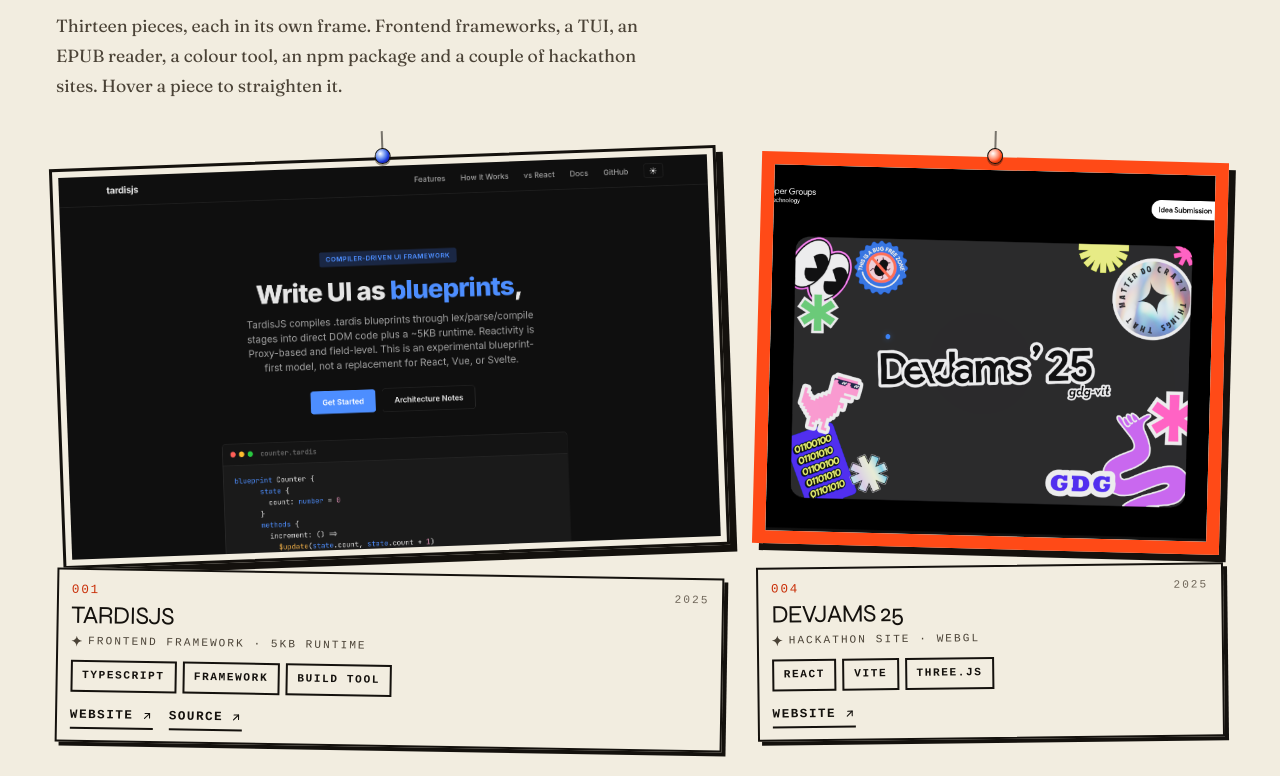
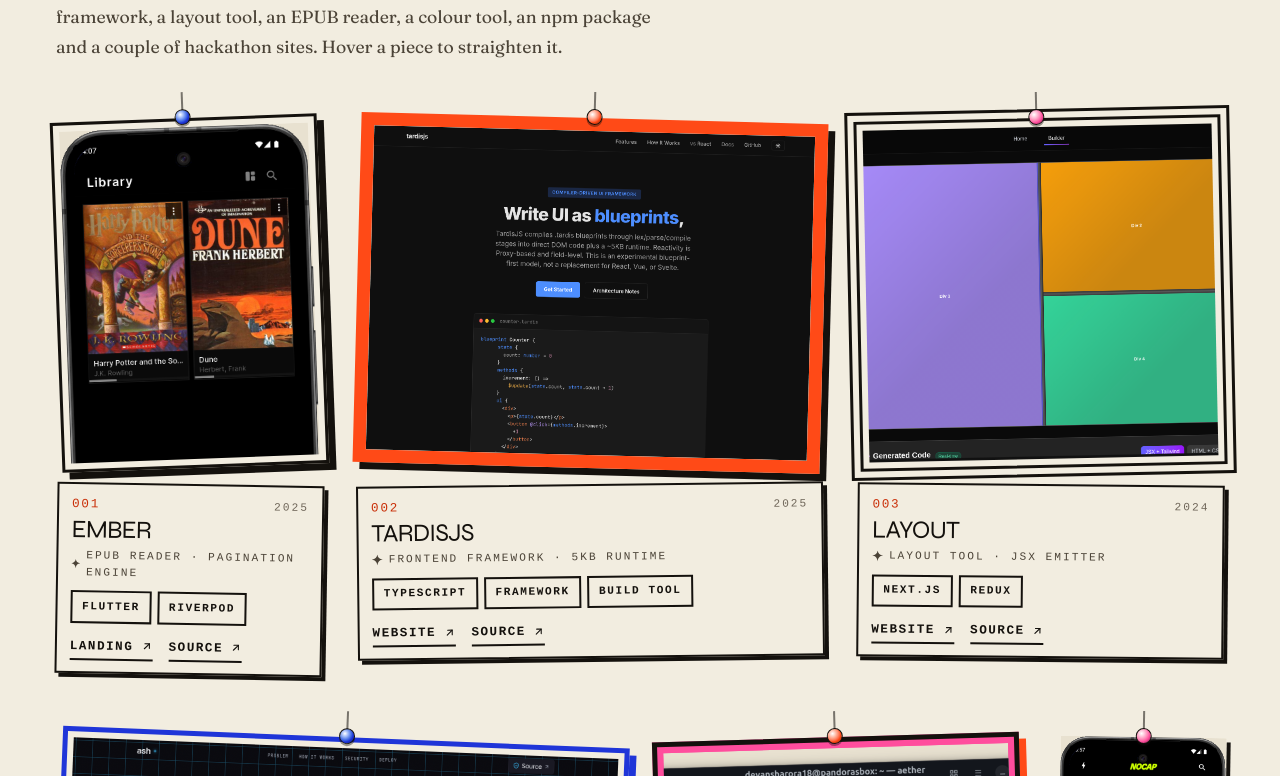
Before and after one commit to devansharora18/portfolio, a React (Vite) app: page / in a window 1280 px wide. Shown: the part 1744-2520 px from the top of the page. Built offline with nearby package versions, Linux system fonts and the light colour scheme; a web font is replaced by a local one.

Commit message:
feat(work): add Ash, reorder the wall, drop the diptych schematic

```diff
--- a/src/components/Diptych.tsx
+++ b/src/components/Diptych.tsx
@@ -19,25 +19,6 @@
   "Details nobody asked for",
 ];
 
-function Schematic() {
-  return (
-    <svg viewBox="0 0 320 190" className="w-full" fill="none" stroke="currentColor" strokeWidth={2} aria-hidden="true">
-      <rect x="8" y="12" width="132" height="78" />
-      <rect x="22" y="26" width="104" height="50" strokeDasharray="5 4" />
-      <path d="M8 122h300" strokeDasharray="4 5" />
-      <path d="M8 112v20M308 112v20" />
-      <path d="M156 12v78" />
-      <circle cx="156" cy="12" r="4" fill="currentColor" stroke="none" />
-      <circle cx="156" cy="90" r="4" fill="currentColor" stroke="none" />
-      <circle cx="240" cy="50" r="36" />
-      <circle cx="240" cy="50" r="16" />
-      <circle cx="240" cy="50" r="5" fill="currentColor" stroke="none" />
-      <path d="M176 146l26 26h54" />
-      <rect x="46" y="146" width="80" height="34" />
-      <path d="M126 163h40" strokeDasharray="3 4" />
-    </svg>
-  );
-}
 
 export default function Diptych() {
   const [ready, setReady] = useState(false);
@@ -103,9 +84,6 @@
                 <li>postgres · firebase</li>
                 <li>tests, ci, then ship</li>
               </ul>
-              <div className="hidden w-[42%] max-w-[250px] opacity-70 sm:block">
-                <Schematic />
-              </div>
             </div>
           </div>
         </div>
--- a/src/components/Wall.tsx
+++ b/src/components/Wall.tsx
@@ -3,32 +3,32 @@
 import { ArrowUpRight } from "./icons";
 import { Spark } from "./Art";
 
-/* The hang: rows of spans that each total 12, grouped so every piece in a row
-   shares one landscape / portrait ratio → uniform height, no dead gaps. */
+/* The hang. Rows of spans that each total 12, in the order the work is
+   presented. Frame height is uniform per row, so a portrait phone shot and a
+   wide site shot still hang on the same line. */
 const HANG: { title: string; span: number }[] = [
-  { title: "TardisJS", span: 7 },
-  { title: "Devjams 25", span: 5 },
-  { title: "Nocap", span: 4 },
-  { title: "Ember", span: 4 },
-  { title: "Rogi Sahyogi", span: 4 },
-  { title: "Aether", span: 6 },
-  { title: "ARGOS", span: 6 },
+  { title: "Ember", span: 3 },
+  { title: "TardisJS", span: 5 },
   { title: "Layout", span: 4 },
+  { title: "Ash", span: 6 },
+  { title: "Aether", span: 4 },
+  { title: "Nocap", span: 2 },
+  { title: "ARGOS", span: 4 },
+  { title: "Devjams 25", span: 4 },
   { title: "WT26", span: 4 },
+  { title: "CPU Controller", span: 4 },
   { title: "AgroStat", span: 4 },
-  { title: "CPU Controller", span: 6 },
-  { title: "Color Palette", span: 6 },
-  { title: "Hover Carousel", span: 12 },
+  { title: "Color Palette", span: 4 },
+  { title: "Hover Carousel", span: 9 },
+  { title: "Rogi Sahyogi", span: 3 },
 ];
-
-const ROTS = [-2.1, 1.5, -1.2, 2.3, -1.7, 0.9, -2.5, 1.8, -0.7, 2.0, -1.4, 1.1, -1.6];
-const INSETS = [0, -5, 5, 0, -7, 7, 0, -4, 4, 0, -6, 6, 0];
+const ROTS = [-2.1, 1.5, -1.2, 2.3, -1.7, 0.9, -2.5, 1.8, -0.7, 2.0, -1.4, 1.1, -1.6, 1.3];
+const INSETS = [0, -5, 5, 0, -7, 7, 0, -4, 4, 0, -6, 6, 0, -3];
 const FRAMES = ["f-thin", "f-fat", "f-double", "f-blue", "f-pop", "f-raw"];
-const YEARS = ["2025", "2025", "2025", "2025", "2024", "2025", "2025", "2024", "2025", "2024", "2023", "2023", "2023"];
-
-/* Row height as a fraction of the content width, per orientation. */
-const H_LANDSCAPE = 0.35;
-const H_PORTRAIT = 0.47;
+const YEARS = [
+  "2025", "2025", "2024", "2026", "2025", "2025", "2025", "2025",
+  "2025", "2024", "2024", "2023", "2023", "2024",
+];
 
 export default function Wall() {
   const byTitle = new Map(projects.map((p) => [p.title, p]));
@@ -52,29 +52,23 @@
           }
         >
           <p className="prose mt-5 max-w-[54ch]">
-            Thirteen pieces, each in its own frame. Frontend frameworks, a TUI, an
-            EPUB reader, a colour tool, an npm package and a couple of hackathon
-            sites. Hover a piece to straighten it.
+            Fourteen pieces, each in its own frame. An encrypted chat app, a
+            frontend framework, a layout tool, an EPUB reader, a colour tool, an
+            npm package and a couple of hackathon sites. Hover a piece to
+            straighten it.
           </p>
         </Head>
       </div>
 
       <div className="wrap pb-4">
         <div className="wall">
-          {pieces.map((project, i) => {
-            const span = HANG[i].span;
-            const portrait = project.shape === "slab";
-            const h = portrait ? H_PORTRAIT : H_LANDSCAPE;
-            const spanMd = span >= 7 ? 6 : 3;
-            return (
+          {pieces.map((project, i) => (
             <figure
               className="wall__item"
               key={project.no}
               style={{
-                  ["--span" as string]: String(span),
-                  ["--span-md" as string]: String(spanMd),
-                  ["--ar" as string]: (span / (12 * h)).toFixed(4),
-                  ["--ar-md" as string]: (spanMd / (6 * h)).toFixed(4),
+                ["--span" as string]: String(HANG[i].span),
+                ["--span-md" as string]: HANG[i].span >= 7 ? "6" : "3",
                 ["--rot" as string]: `${ROTS[i % ROTS.length]}deg`,
                 ["--inset" as string]: `${INSETS[i % INSETS.length]}px`,
               }}
@@ -85,19 +79,29 @@
                   className={`pin${i % 3 === 0 ? " pin--ultra" : i % 3 === 2 ? " pin--pop" : ""}`}
                   aria-hidden="true"
                 />
-                  <div className={`fig ${FRAMES[i % FRAMES.length]}${portrait ? " fig--slab" : ""}`}>
+                <div
+                  className={`fig ${FRAMES[i % FRAMES.length]}${
+                    project.shape === "slab" ? " fig--slab" : ""
+                  }${HANG[i].span >= 8 ? " fig--pan" : ""}`}
+                >
                   <img src={project.image} alt={`${project.title} — interface`} loading="lazy" />
                 </div>
               </div>
 
-                <figcaption className="placard mt-4" style={{ transform: `rotate(${(-ROTS[i % ROTS.length] * 0.45).toFixed(2)}deg)` }}>
+              <figcaption
+                className="placard mt-4"
+                style={{ transform: `rotate(${(-ROTS[i % ROTS.length] * 0.45).toFixed(2)}deg)` }}
+              >
                 <div className="flex items-baseline justify-between gap-3">
                   <span className="anno" style={{ color: "var(--verm-text)" }}>
                     {project.no}
                   </span>
                   <span className="anno-sm dim">{YEARS[i % YEARS.length]}</span>
                 </div>
-                  <h3 className="loud mt-1.5" style={{ fontSize: "clamp(1.1rem, 0.88rem + 0.85vw, 1.65rem)" }}>
+                <h3
+                  className="loud mt-1.5"
+                  style={{ fontSize: "clamp(1.1rem, 0.88rem + 0.85vw, 1.65rem)" }}
+                >
                   {project.title}
                 </h3>
                 <p className="anno-sm mt-1.5 dim-2 flex items-center gap-1.5">
@@ -127,8 +131,7 @@
                 </div>
               </figcaption>
             </figure>
-            );
-          })}
+          ))}
         </div>
       </div>
     </section>
--- a/src/index.css
+++ b/src/index.css
@@ -805,13 +805,11 @@
   .wall {
     display: grid;
     grid-template-columns: 1fr;
-    gap: 44px 30px;
+    gap: 46px 30px;
   }
   @media (min-width: 760px) {
     .wall {
       grid-template-columns: repeat(6, 1fr);
-      grid-auto-flow: dense;
-      gap: 46px 30px;
     }
   }
   @media (min-width: 1080px) {
@@ -834,21 +832,28 @@
       grid-column: span var(--span, 6);
     }
   }
-  /* Frame height is set per row so every piece hangs on a common line. */
-  .fig {
+  /* One hang height per row: widths vary with the span, so a narrow span reads
+     as a portrait frame and a wide one as a landscape frame. Scoped to .wall so
+     it can never resize a frame elsewhere (the diptych's polaroid, say). */
+  .wall .fig {
     aspect-ratio: 4 / 3;
   }
-  .fig--slab {
+  .wall .fig--slab {
     aspect-ratio: 3 / 4;
   }
+  /* very wide frames crop vertically: bias away from the header area */
+  .wall .fig--pan img {
+    object-position: 50% 66%;
+  }
   @media (min-width: 760px) {
-    .fig {
-      aspect-ratio: var(--ar-md, 4 / 3);
+    .wall .fig {
+      aspect-ratio: auto;
+      height: clamp(178px, 24vw, 252px);
     }
   }
   @media (min-width: 1080px) {
-    .fig {
-      aspect-ratio: var(--ar, 4 / 3);
+    .wall .fig {
+      height: clamp(220px, 28vw, 350px);
     }
   }
   .hang {
--- a/src/lib/data.ts
+++ b/src/lib/data.ts
@@ -11,6 +11,7 @@
 import argos from "../assets/projects/argos/image.png";
 import aether from "../assets/projects/aether/image.png";
 import nocap from "../assets/projects/nocapnews/image.png";
+import ash from "../assets/projects/ash/image.png";
 
 export interface Link {
   label: string;
@@ -31,6 +32,19 @@
 export const projects: Project[] = [
   {
     no: "001",
+    title: "Ember",
+    description:
+      "An EPUB reader with RSVP speed reading, bookmarks, highlights and progress tracking. Custom pagination engine, dark/light modes and full library export. Android-first, with a React landing page.",
+    image: ember,
+    shape: "slab",
+    tags: ["Flutter", "Riverpod"],
+    links: [
+      { label: "Landing", href: "https://devansharora18.github.io/ember/" },
+      { label: "Source", href: "https://github.com/devansharora18/ember" },
+    ],
+  },
+  {
+    no: "002",
     title: "TardisJS",
     description:
       "A frontend framework built around a blueprint DSL. Your .tardis files are built down to plain JavaScript modules plus a small ~5KB runtime, using Proxy-based reactivity with direct DOM bindings instead of virtual-DOM reconciliation.",
@@ -43,37 +57,27 @@
     ],
   },
   {
-    no: "002",
-    title: "Nocap",
+    no: "003",
+    title: "Layout",
     description:
-      "A Gen-Z news aggregator with multi-source RSS feeds: pull-to-refresh, article reading, bookmarking, tab navigation and scroll-to-top across World, Tech, Entertainment and Sports.",
-    image: nocap,
-    shape: "slab",
-    tags: ["Flutter", "Riverpod", "RSS"],
-    links: [{ label: "Source", href: "https://github.com/devansharora18/nocap" }],
-  },
-  {
-    no: "003",
-    title: "Ember",
-    description:
-      "An EPUB reader with RSVP speed reading, bookmarks, highlights and progress tracking. Custom pagination engine, dark/light modes and full library export. Android-first, with a React landing page.",
-    image: ember,
-    shape: "slab",
-    tags: ["Flutter", "Riverpod"],
+      "A web tool to sketch and test page layouts fast, emitting ready-to-paste JSX + Tailwind or plain HTML + CSS from the same canvas.",
+    image: layout,
+    shape: "plate",
+    tags: ["Next.js", "Redux"],
     links: [
-      { label: "Landing", href: "https://devansharora18.github.io/ember/" },
-      { label: "Source", href: "https://github.com/devansharora18/ember" },
+      { label: "Website", href: "https://layout.devansharora.in" },
+      { label: "Source", href: "https://github.com/devansharora18/layout" },
     ],
   },
   {
     no: "004",
-    title: "Devjams 25",
+    title: "Ash",
     description:
-      "Official site for Devjams 25, the flagship hackathon run by GDG VIT. Built around a WebGL hero and a lot of scroll choreography.",
-    image: devjams25,
+      "Disposable, end-to-end encrypted peer-to-peer chat. No accounts, no message history and no central database — a room lives only in memory while at least one peer is connected, then evaporates. Peers talk directly over a WebRTC data channel, with keys exchanged client-side.",
+    image: ash,
     shape: "plate",
-    tags: ["React", "Vite", "Three.js"],
-    links: [{ label: "Website", href: "https://devjams.dscvit.com/" }],
+    tags: ["TypeScript", "WebRTC", "FastAPI", "Flutter"],
+    links: [{ label: "Source", href: "https://github.com/devansharora18/ash" }],
   },
   {
     no: "005",
@@ -87,6 +91,16 @@
   },
   {
     no: "006",
+    title: "Nocap",
+    description:
+      "A Gen-Z news aggregator with multi-source RSS feeds: pull-to-refresh, article reading, bookmarking, tab navigation and scroll-to-top across World, Tech, Entertainment and Sports.",
+    image: nocap,
+    shape: "slab",
+    tags: ["Flutter", "Riverpod", "RSS"],
+    links: [{ label: "Source", href: "https://github.com/devansharora18/nocap" }],
+  },
+  {
+    no: "007",
     title: "ARGOS",
     description:
       "An AI incident commander for hospitality venues. Argos builds a shared, intelligent understanding of reality during a crisis and keeps every responder on the same page.",
@@ -99,20 +113,17 @@
     ],
   },
   {
-    no: "007",
-    title: "Layout",
+    no: "008",
+    title: "Devjams 25",
     description:
-      "A web tool to sketch and test page layouts fast, emitting ready-to-paste JSX + Tailwind or plain HTML + CSS from the same canvas.",
-    image: layout,
+      "Official site for Devjams 25, the flagship hackathon run by GDG VIT. Built around a WebGL hero and a lot of scroll choreography.",
+    image: devjams25,
     shape: "plate",
-    tags: ["Next.js", "Redux"],
-    links: [
-      { label: "Website", href: "https://layout.devansharora.in" },
-      { label: "Source", href: "https://github.com/devansharora18/layout" },
-    ],
+    tags: ["React", "Vite", "Three.js"],
+    links: [{ label: "Website", href: "https://devjams.dscvit.com/" }],
   },
   {
-    no: "008",
+    no: "009",
     title: "WT26",
     description:
       "Official site for Women Techies 26, a hackathon organised by GDG VITV. Type-led layout with staggered Anime.js sequencing.",
@@ -120,19 +131,6 @@
     shape: "plate",
     tags: ["React", "TypeScript", "Anime.js"],
     links: [{ label: "Website", href: "https://womentechies26-frontend-three.vercel.app/" }],
-  },
-  {
-    no: "009",
-    title: "AgroStat",
-    description:
-      "Predicts the best crop to grow for a given Indian state or union territory from temperature and humidity, using an XGBoost classifier behind a small React front end.",
-    image: agrostat,
-    shape: "plate",
-    tags: ["React", "XGBoost", "ML"],
-    links: [
-      { label: "Website", href: "https://agrostat.vercel.app" },
-      { label: "Source", href: "https://github.com/devansharora18/agrostat" },
-    ],
   },
   {
     no: "010",
@@ -146,6 +144,19 @@
   },
   {
     no: "011",
+    title: "AgroStat",
+    description:
+      "Predicts the best crop to grow for a given Indian state or union territory from temperature and humidity, using an XGBoost classifier behind a small React front end.",
+    image: agrostat,
+    shape: "plate",
+    tags: ["React", "XGBoost", "ML"],
+    links: [
+      { label: "Website", href: "https://agrostat.vercel.app" },
+      { label: "Source", href: "https://github.com/devansharora18/agrostat" },
+    ],
+  },
+  {
+    no: "012",
     title: "Color Palette",
     description:
       "A desktop colour manager: add, organise, import and copy swatches without leaving the keyboard. Built in Python with a Qt interface.",
@@ -155,7 +166,7 @@
     links: [{ label: "Source", href: "https://github.com/devansharora18/color-palette" }],
   },
   {
-    no: "012",
+    no: "013",
     title: "Hover Carousel",
     description:
       "An npm package that scrubs through a row of images as you move the mouse horizontally across the container. No clicks, no dots.",
@@ -168,7 +179,7 @@
     ],
   },
   {
-    no: "013",
+    no: "014",
     title: "Rogi Sahyogi",
     description:
       "An AI healthcare assistant built to make medical support easier to reach. Next.js and Firebase in front, a fine-tuned LLaMA 3.2 behind.",
```
Also changed, not shown: src/assets/projects/ash/image.png (added). Lines whose indentation alone changed are shown as unchanged.
